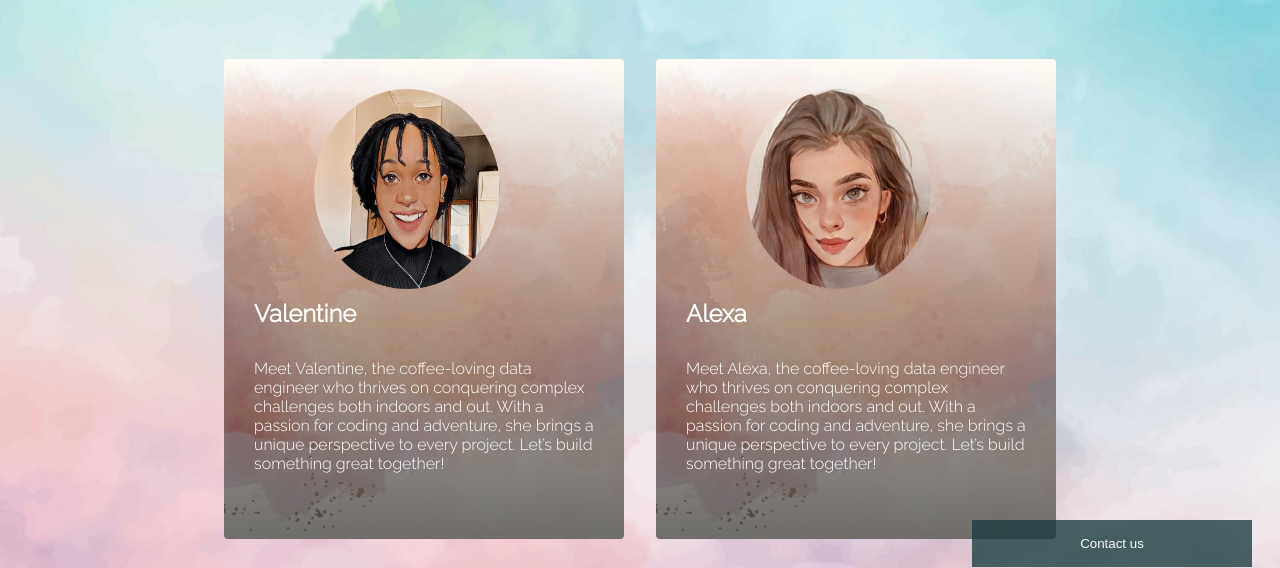
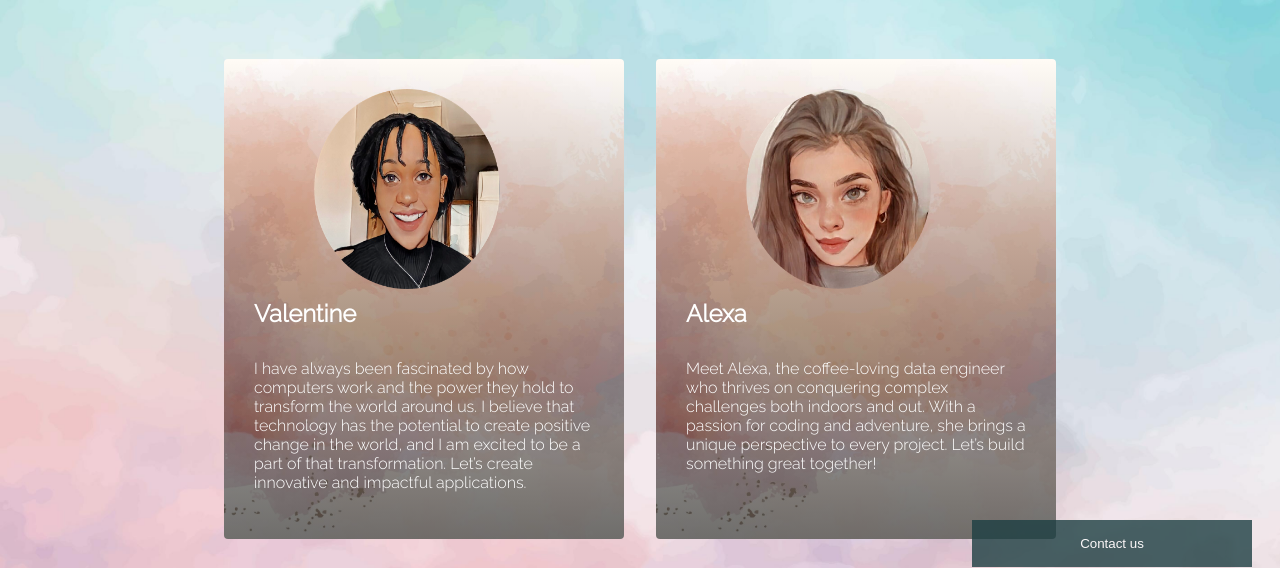
Before and after one commit to moomlalafell/vam-project-landing-page, a plain HTML site: page contact.html in a window 1280 px wide. Shown: the part 210-778 px from the top of the page. Drawn offline with nearby package versions, Linux system fonts and the light colour scheme; a web font is replaced by a local one.

Commit message:
changed my about section

```diff
--- a/contact.html
+++ b/contact.html
@@ -42,7 +42,7 @@
         <div class="overview-card">
           <img src="images/Val.png" alt="val.png">
           <h2>Valentine</h2>
-          <p>Meet Valentine, the coffee-loving data engineer who thrives on conquering complex challenges both indoors and out. With a passion for coding and adventure, she brings a unique perspective to every project. Let’s build something great together!</p>
+          <p>I have always been fascinated by how computers work and the power they hold to transform the world around us. I believe that technology has the potential to create positive change in the world, and I am excited to be a part of that transformation. Let’s create innovative and impactful applications.</p>
         </div>
         <div class="overview-card">
           <img src="images/Alexa.png" alt="alexa.png">
```
